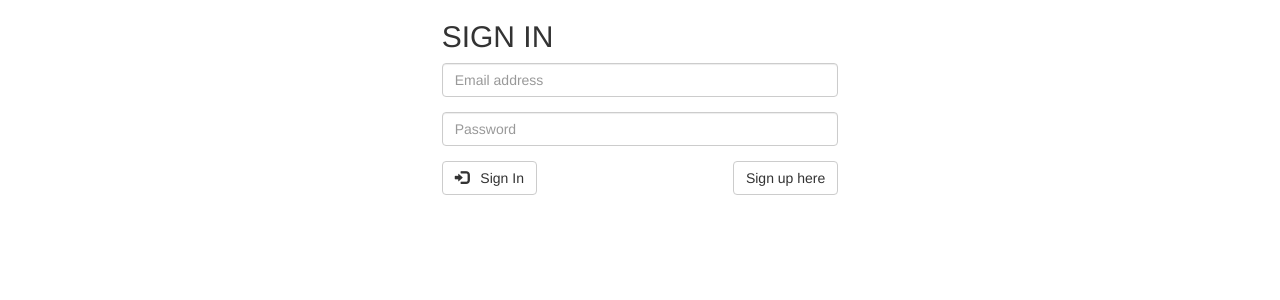
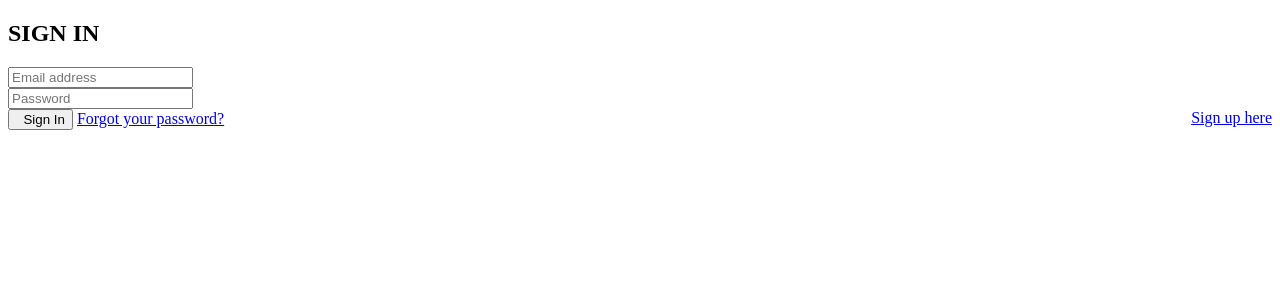
Before and after one commit to StijnKeppens/FIDDLES_passwordProtectionLogin, a PHP site: page / in a window 1280 px wide. Shown: the top 300 px of the page. Run offline with PHP 8.4, Linux system fonts and the light colour scheme; a stand-in replaces the project's code that opens the database connection.

```diff
--- a/index.php
+++ b/index.php
@@ -1,12 +1,17 @@
 <?php
+
 session_start();
+
+// Connect to the database
 require_once 'dbconnect.php';
 
+// If user is successfully logged in, direct towards home.php
 if (isset($_SESSION['userSession'])!="") {
  header("Location: home.php");
  exit;
 }
 
+// Evaluate form values when login-form is posted
 if (isset($_POST['btn-login'])) {
 
  $email = strip_tags($_POST['email']);
@@ -15,59 +20,52 @@ if (isset($_POST['btn-login'])) {
  $email = $DBcon->real_escape_string($email);
  $password = $DBcon->real_escape_string($password);
 
- $query = $DBcon->query("SELECT user_id, email, password FROM users WHERE email='$email'");
+ $query = $DBcon->query("SELECT ID, email, password, name FROM users WHERE email='$email'");
+
  $row=$query->fetch_array();
+ $count = $query->num_rows;
 
- $count = $query->num_rows; // if email/password are correct returns must be 1 row
+ // if password verification is ok and only one row was found in the users table
+ if (password_verify($password, $row['password']) && $count==1) {
 
- if (password_verify($password, $row['password']) && $count==1) {
-  $_SESSION['userSession'] = $row['user_id'];
+  // Set session variables
+  $_SESSION['userSession'] = $row['ID'];
+  $_SESSION['userName'] = $row['name'];
+  // direct towards home.php
   header("Location: home.php");
+
  } else {
+
+  // Set error login message
   $msg = "<div class='alert alert-danger'>
            <span class='glyphicon glyphicon-info-sign'></span> &nbsp; Invalid Username or Password !
           </div>";
  }
+
+ // Close database connection
  $DBcon->close();
+
 }
 ?>
+
+
 <!DOCTYPE html PUBLIC "-//W3C//DTD XHTML 1.0 Transitional//EN" "http://www.w3.org/TR/xhtml1/DTD/xhtml1-transitional.dtd">
 <html xmlns="http://www.w3.org/1999/xhtml">
 <head>
 <meta http-equiv="Content-Type" content="text/html; charset=utf-8" />
-<title>FUFANU ADMIN</title>
+<title></title>
 
-<!-- Latest compiled and minified CSS -->
-<link rel="stylesheet" href="https://maxcdn.bootstrapcdn.com/bootstrap/3.3.7/css/bootstrap.min.css" integrity="sha384-BVYiiSIFeK1dGmJRAkycuHAHRg32OmUcww7on3RYdg4Va+PmSTsz/K68vbdEjh4u" crossorigin="anonymous">
-
-<!-- Latest compiled and minified JavaScript -->
-<script src="https://maxcdn.bootstrapcdn.com/bootstrap/3.3.7/js/bootstrap.min.js" integrity="sha384-Tc5IQib027qvyjSMfHjOMaLkfuWVxZxUPnCJA7l2mCWNIpG9mGCD8wGNIcPD7Txa" crossorigin="anonymous"></script>
-
-<!-- Custom CSS -->
-<link rel="stylesheet" href="css/main.css">
+ <!-- your css and scripts go here -->
+ <!-- ... -->
 
 
 </head>
 <body>
 
-
-
-
-
-<div class="signin-form">
-
- <div class="container col-md-4 col-md-offset-4">
-
-
  <form class="form-signin" method="post" id="login-form">
 
   <h2 class="form-signin-heading">SIGN IN</h2>
-
-        <?php
-  if(isset($msg)){
-   echo $msg;
-  }
-  ?>
+   <?php if(isset($msg)){ echo $msg; } ?>
 
    <div class="form-group">
     <input type="email" class="form-control" placeholder="Email address" name="email" required />
@@ -78,7 +76,6 @@ if (isset($_POST['btn-login'])) {
     <input type="password" class="form-control" placeholder="Password" name="password" required />
    </div>
 
-
    <div class="form-group">
     <button type="submit" class="btn btn-default" name="btn-login" id="btn-login">
     <span class="glyphicon glyphicon-log-in"></span> &nbsp; Sign In
@@ -86,16 +83,11 @@ if (isset($_POST['btn-login'])) {
 
    <a href="register.php" class="btn btn-default" style="float:right;">Sign up here</a>
 
+   <a href="forgotPassword.php" class="btn btn-default">Forgot your password?</a>
+
   </div>
-
-
 
  </form>
 
-    </div>
-
-</div>
-
-
 </body>
 </html>
```
Lines whose indentation alone changed are shown as unchanged.
